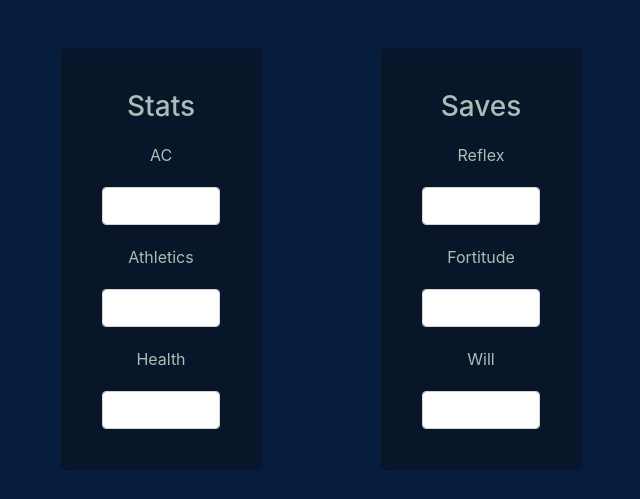
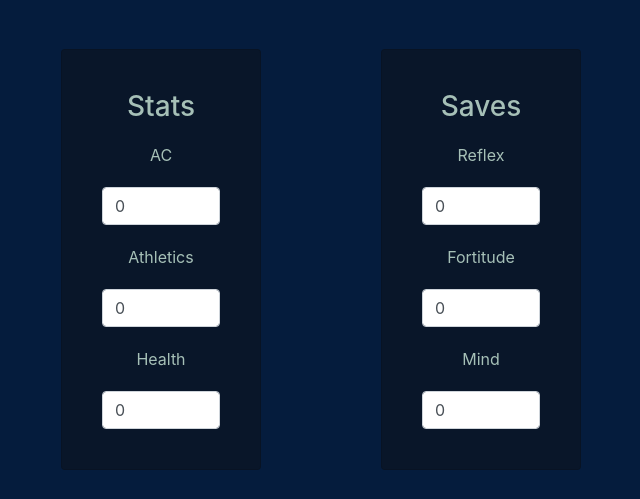
Before and after one commit to Ballchinian/dnd-React, a React (Create React App) app: page /character-selection/character-design/1 in a window 1280 px wide. Shown: the part 434-933 px from the top of the page, without its empty margins (319-959 px from the left). Built offline with nearby package versions, Linux system fonts and the light colour scheme.

Commit message:
updates on spellBuilder in case null field of DC or hitChange. Updated validation for characterDesign, ready for backend update

```diff
--- a/src/components/CharacterSelection/CharacterDesign/CharacterDesign.jsx
+++ b/src/components/CharacterSelection/CharacterDesign/CharacterDesign.jsx
@@ -6,11 +6,30 @@ import { useParams } from "react-router-dom";
 import NewCharacterPicture from "../../../images/characterImages/blank character.png";
 
 function CharacterDesign() {
-    const [editNameVis, setEditNameVis] = useState(true);
-    const [characterName, setCharacterName] = useState("");
-    const [createOverEdit, setCreateOverEdit] = useState(false);
+    //From url
     const { name } = useParams();
 
+    //UI States
+    const [editNameVis, setEditNameVis] = useState(true);
+    const [createOverEdit, setCreateOverEdit] = useState(false);
+
+    //Stored Characters
+    const [characterStorage, setCharacterStorage] = useState([])
+
+    //Stats we care about
+    const [characterName, setCharacterName] = useState("");
+    const [imgUrl, setImgUrl] = useState("")
+    const [errors, setErrors] = useState({})
+    const [characterStats, setCharacterStats] = useState({
+        AC: 0,
+        athletics: 0,
+        health: 0,
+        reflex: 0,
+        fortitude: 0,
+        mind: 0
+    });
+
+    //When entering, check if a newCharacter is being selected or if an old character is being edited, then set the UI up
     useEffect(() => {
         if (name === "newCharacter") {
             setEditNameVis(false);
@@ -20,13 +39,47 @@ function CharacterDesign() {
         }
     }, [name]);
 
+
+    function handleCharacterInputChange(e) {
+    const { name, value } = e.target;
+    setCharacterStats(prev => ({
+        ...prev,
+        [name]: value
+    }));
+}
+
+    //Purely for the bottom button and if it shows new character or edit character
     function handleChangeCharacter() {
+
+        //New character mode
         if (createOverEdit===true && characterName !== "") {
             setCreateOverEdit(false);
         }
+
+        //Edit character mode
+        const newErrors={}
+        Object.entries(characterStats).forEach(([key, value]) => {
+            if (value === "" || isNaN(value)) {
+                newErrors[key] = `${key} must be a number!`;
+            }
+        });
+
+        if (!characterName || characterName.trim() === "") {
+        newErrors.characterName = "Character name is required.";
+    }
+        if (Object.keys(newErrors).length > 0) {
+            setErrors(newErrors);
+            console.log(errors);
+            return;
+        }
+        setErrors({});
+
+        setCharacterStorage(characterStats);
+        //To change with backend logic
     };
 
     function handeImageUpload() {
+        //To change with backend logic
         console.log("to do");
     }
 
@@ -51,6 +104,10 @@ function CharacterDesign() {
                         onKeyDown={(e) => { if (e.key === "Enter" && characterName.trim() !== "") setEditNameVis(true); }}
                         autoFocus
                     />
+
+                )}
+                {errors.characterName && (
+                        <div className="text-danger">{errors.characterName}</div>
                 )}
 
                 <img
@@ -74,12 +131,39 @@ function CharacterDesign() {
                 <Card style={{ width:"200px", margin:"60px", height:"auto" }}>
                     <CardBody>
                         <h3>Stats</h3>
+
                         <p>AC</p>
-                        <Form.Control type="number" />
+                        <Form.Control
+                            type="number"
+                            name="AC"
+                            value={characterStats.AC}
+                            onChange={handleCharacterInputChange}
+                        />
+                        {errors.AC && (
+                            <div className="text-danger">{errors.AC}</div>
+                        )}
+
                         <p>Athletics</p>
-                        <Form.Control type="number" />
+                        <Form.Control
+                            type="number"
+                            name="athletics"
+                            value={characterStats.athletics}
+                            onChange={handleCharacterInputChange}
+                        />
+                        {errors.athletics && (
+                            <div className="text-danger">{errors.athletics}</div>
+                        )}
+
                         <p>Health</p>
-                        <Form.Control type="number" />
+                        <Form.Control
+                            type="number"
+                            name="health"
+                            value={characterStats.health}
+                            onChange={handleCharacterInputChange}
+                        />
+                        {errors.health && (
+                            <div className="text-danger">{errors.health}</div>
+                        )}
                     </CardBody>
                 </Card>
 
@@ -87,24 +171,48 @@ function CharacterDesign() {
                 <Card style={{ width:"200px", margin:"60px", height:"auto" }}>
                     <CardBody>
                         <h3>Saves</h3>
+
                         <p>Reflex</p>
-                        <Form.Control type="number" />
+                        <Form.Control
+                            type="number"
+                            name="reflex"
+                            value={characterStats.reflex}
+                            onChange={handleCharacterInputChange}
+                        />
+                        {errors.reflex && (
+                            <div className="text-danger">{errors.reflex}</div>
+                        )}
+
                         <p>Fortitude</p>
-                        <Form.Control type="number" />
-                        <p>Will</p>
-                        <Form.Control type="number" />
+                        <Form.Control
+                            type="number"
+                            name="fortitude"
+                            value={characterStats.fortitude}
+                            onChange={handleCharacterInputChange}
+                        />
+                        {errors.fortitude && (
+                            <div className="text-danger">{errors.fortitude}</div>
+                        )}
+
+                        <p>Mind</p>
+                        <Form.Control
+                            type="number"
+                            name="mind"
+                            value={characterStats.mind}
+                            onChange={handleCharacterInputChange}
+                        />
+                        {errors.mind && (
+                            <div className="text-danger">{errors.mind}</div>
+                        )}
                     </CardBody>
                 </Card>
             </div>
-
             {/* Bottom button */}
             <Button
                 style={{ width: "200px", marginTop: "40px", marginBottom: "40px" }}
                 variant="dark"
-                onClick={handleChangeCharacter}
-            >
-                {createOverEdit ? 'New Character' : 'Edit Character'}
-            </Button>
+                onClick={handleChangeCharacter} >
+            {createOverEdit ? 'New Character' : 'Edit Character'} </Button>
         </div>
     );
 }
--- a/src/components/ItemBuilder/SpellBuilder/SpellBuilder.jsx
+++ b/src/components/ItemBuilder/SpellBuilder/SpellBuilder.jsx
@@ -79,11 +79,14 @@ function SpellBuilder() {
         //Validate & parse damage dice
         const result = parseDmgDie(spellName, dmgDieNumbers);
 
-       if (spellChoices.some(
+        if (spellChoices.some(
             w => w.getSpellName().toLowerCase() === spellName.trim().toLowerCase() &&
                 w.getSpellName() !== selectedSpellName
         )) {
             newErrors.duplicate = "A spell with this name already exists.";
+        }
+        if (DC === "" || isNaN(DC)) {
+            newErrors.DC = "Hit value must be a number.";
         }
         if (result.errors) {
             Object.assign(newErrors, result.errors);
@@ -148,6 +151,9 @@ function SpellBuilder() {
                     )}
 
                 <li>DC<input type="number" value={DC} name="DC" onChange={handleSpellInputChange} /></li>
+                {errors.DC && (
+                    <div className="text-danger">{errors.DC}</div>
+                )}
 
                 {/* Save Type Radio Buttons */}
                 <li>
@@ -227,6 +233,10 @@ function SpellBuilder() {
 
             <ol>
                 <li>DC<input type="number" value={DC} name="DC" onChange={handleSpellInputChange} /></li>
+                {errors.DC && (
+                    <div className="text-danger">{errors.DC}</div>
+                )}
+
                 <li>
                     Save Type:
                     {["Mind","Reflex","Fort"].map((type) => (
--- a/src/components/ItemBuilder/WeaponBuilder/WeaponBuilder.jsx
+++ b/src/components/ItemBuilder/WeaponBuilder/WeaponBuilder.jsx
@@ -72,6 +72,9 @@ function WeaponBuilder() {
         )) {
             newErrors.duplicate = "A weapon with this name already exists.";
         }
+        if (weaponHit === "" || isNaN(weaponHit)) {
+            newErrors.weaponHit = "Hit value must be a number.";
+        }
         if (result.errors) {
             Object.assign(newErrors, result.errors);
         }
@@ -135,8 +138,8 @@ function WeaponBuilder() {
                     )}
 
                     <li>Hit Die<input type="number" value={weaponHit}  name="weaponHit" onChange={handleWeaponInputChange}></input></li>
-                    {errors.dcOrWeaponHit && (
-                        <div className="text-danger">{errors.dcOrWeaponHit}</div>
+                    {errors.weaponHit && (
+                        <div className="text-danger">{errors.weaponHit}</div>
                     )}
 
                     <li>Damage Die<input type="text" name="dmgDieNumbers" value={dmgDieNumbers} onChange={handleWeaponInputChange}></input></li>
@@ -192,8 +195,8 @@ function WeaponBuilder() {
 
                 <ol>
                     <li>Hit Die<input type="text" value={weaponHit}  name="weaponHit" onChange={handleWeaponInputChange}></input></li>
-                    {errors.dcOrWeaponHit && (
-                        <div className="text-danger">{errors.dcOrWeaponHit}</div>
+                    {errors.weaponHit && (
+                        <div className="text-danger">{errors.weaponHit}</div>
                     )}
 
                     <li>Damage Die<input type="text" name="dmgDieNumbers" value={dmgDieNumbers} onChange={handleWeaponInputChange}></input></li>
```
